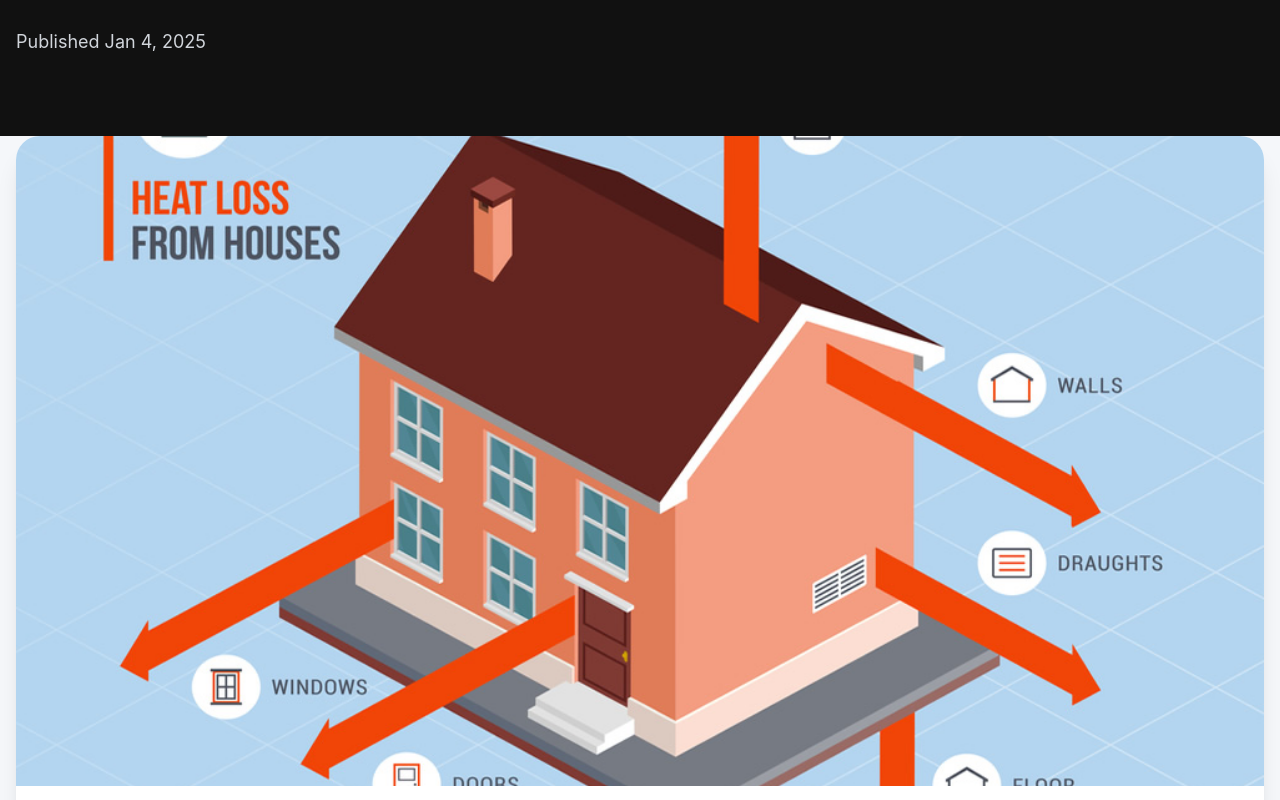
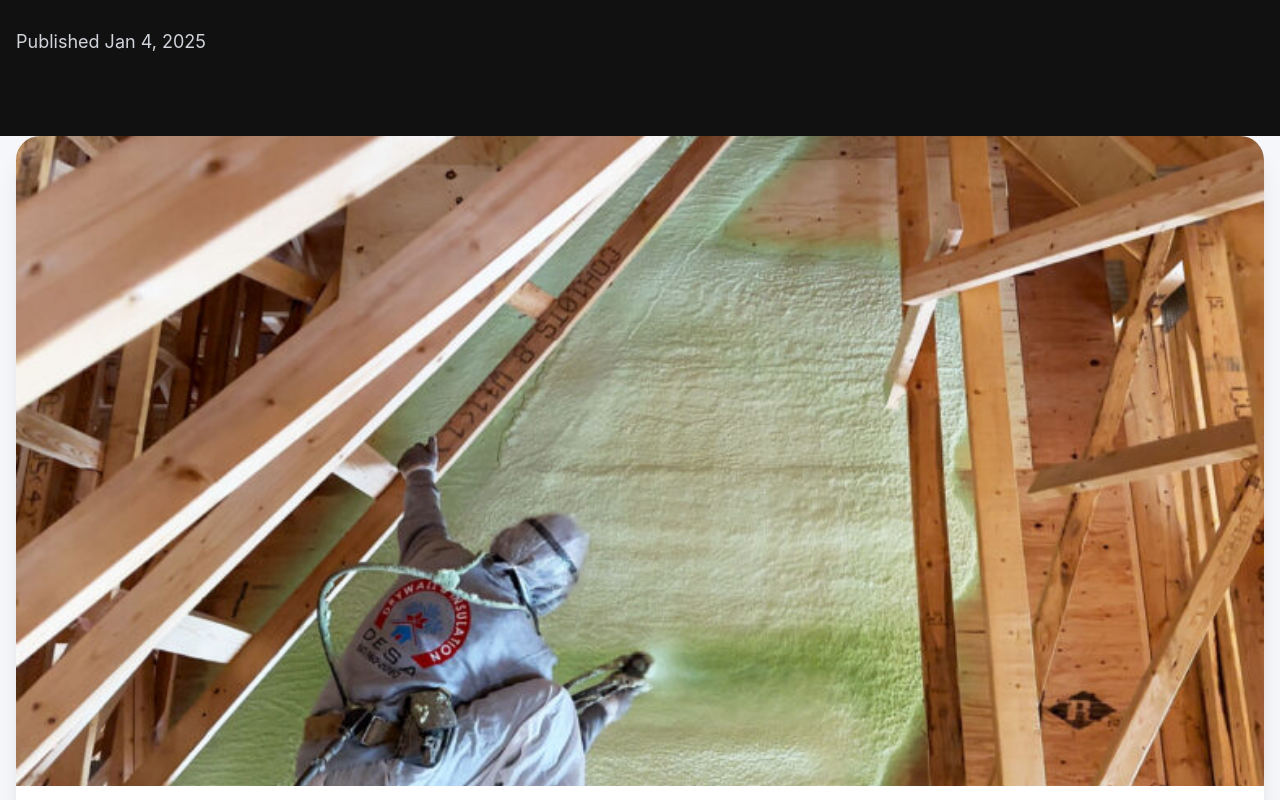
Before and after one commit to mohamadreza121/desa-foam-insulation, a Next.js app: page /blog/building-losing-energy in a window 1280 px wide. Shown: the part 540-1340 px from the top of the page. Built offline with nearby package versions, Linux system fonts and the light colour scheme; no server answers.

Commit message:
reused old image

```diff
--- a/src/app/blog/building-losing-energy/page.tsx
+++ b/src/app/blog/building-losing-energy/page.tsx
@@ -34,7 +34,7 @@ export default function BuildingLosingEnergyPage() {
         <div className="overflow-hidden rounded-3xl bg-white shadow-xl">
           <div className="relative h-[350px] md:h-[650px]">
             <Image
-              src="/images/blog/building-losing-energy.jpg"
+              src="/images/blog/energy-loss.jpg"
               alt="Building Energy Loss"
               fill
               priority
```
Also changed, not shown: public/images/blog/building-losing-energy.jpg (deleted).
